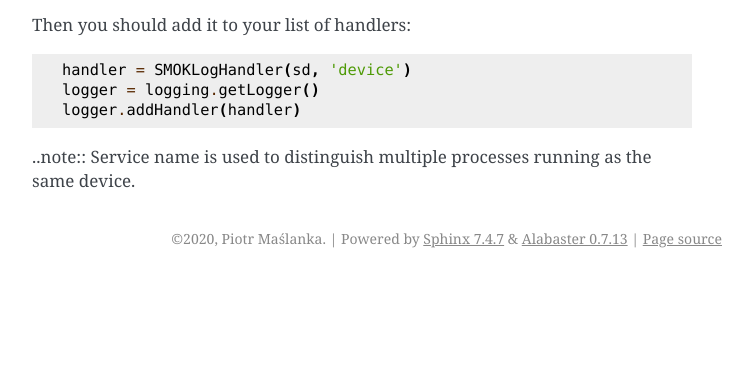
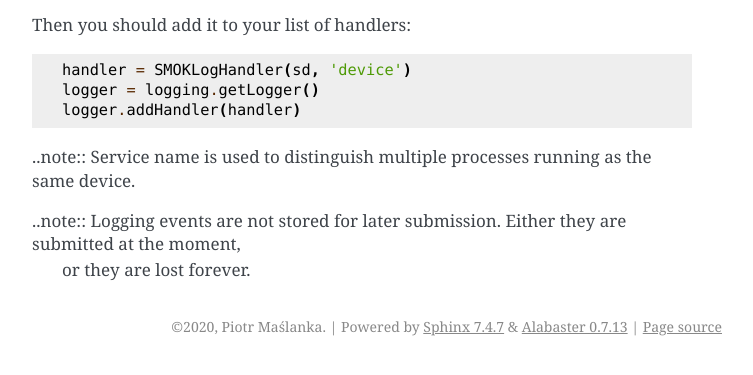
Before and after one commit to smok-serwis/smok-client, a Sphinx documentation site: the page built from docs/logging.rst, in a window 1280 px wide, cut to the strip 312-687 px from the top of the page. Shown: the whole strip, without its empty margins (388-1141 px from the left). Built offline with Sphinx 7.4.7, drawn with Linux system fonts in a browser that asks for light colours.

Commit message:
fix the docs

```diff
--- a/docs/logging.rst
+++ b/docs/logging.rst
@@ -18,3 +18,6 @@ Then you should add it to your list of handlers:
 
 
 ..note:: Service name is used to distinguish multiple processes running as the same device.
+
+..note:: Logging events are not stored for later submission. Either they are submitted at the moment,
+    or they are lost forever.
```
